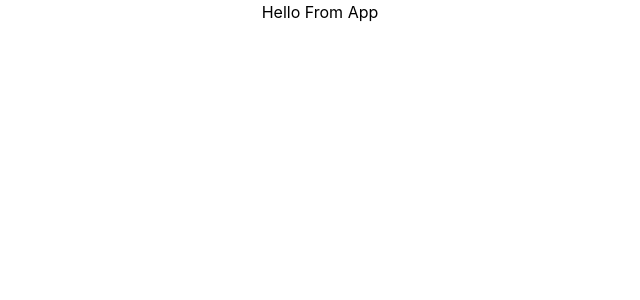
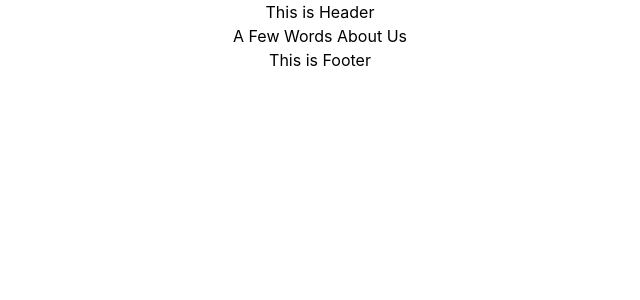
Before and after one commit to Ashraful2880/Client-Yodda-Hostel, a React (Create React App) app: page /about in a window 1280 px wide. Shown: the top 300 px of the page, without its empty margins (320-960 px from the left). Built offline with nearby package versions, Linux system fonts and the light colour scheme.

Commit message:
Page Route Added

```diff
--- a/src/App.js
+++ b/src/App.js
@@ -1,9 +1,34 @@
+import { BrowserRouter, Route, Routes } from 'react-router-dom';
 import './App.css';
+import About from './Components/About/About';
+import Contact from './Components/Contact/Contact';
+import Dashboard from './Components/Dashboard/Dashboard/Dashboard';
+import Home from './Components/Home/Home/Home';
+import Login from './Components/Login/Login';
+import NotFound from './Components/NotFound/NotFound';
+import Register from './Components/Register/Register';
+import Footer from './Components/Shared/Footer/Footer';
+import Header from './Components/Shared/Header/Header';
+import Students from './Components/Students/Students';
 
 function App() {
   return (
     <div className="App">
-      <h1>Hello From App</h1>
+      <BrowserRouter>
+          <Header />
+            <Routes>
+              <Route path="/*" element={<NotFound />} />
+              <Route path="/" element={<Home/>} />
+              <Route path="/home" element={<Home />} />
+              <Route path="/students" element={<Students />} />
+              <Route path="/about" element={<About />} />
+              <Route path="/contact" element={<Contact />} />
+              <Route path="/register" element={<Register />} />
+              <Route path="/login" element={<Login />} />
+              <Route path="/dashboard/*" element={<Dashboard/>} />
+            </Routes>
+          <Footer />
+        </BrowserRouter>
     </div>
   );
 }
--- /dev/null
+++ b/src/Components/About/About.js
@@ -0,0 +1,11 @@
+import React from 'react';
+
+const About = () => {
+    return (
+        <div>
+            <h1>A Few Words About Us</h1>
+        </div>
+    );
+};
+
+export default About;
--- /dev/null
+++ b/src/Components/Contact/Contact.js
@@ -0,0 +1,11 @@
+import React from 'react';
+
+const Contact = () => {
+    return (
+        <div>
+            <h1>Contact us</h1>
+        </div>
+    );
+};
+
+export default Contact;
--- /dev/null
+++ b/src/Components/Login/Login.js
@@ -0,0 +1,11 @@
+import React from 'react';
+
+const Login = () => {
+    return (
+        <div>
+            <h1>Please Log in</h1>
+        </div>
+    );
+};
+
+export default Login;
--- /dev/null
+++ b/src/Components/Register/Register.js
@@ -0,0 +1,11 @@
+import React from 'react';
+
+const Register = () => {
+    return (
+        <div>
+            <h1>This is Register Page</h1>
+        </div>
+    );
+};
+
+export default Register;
```
